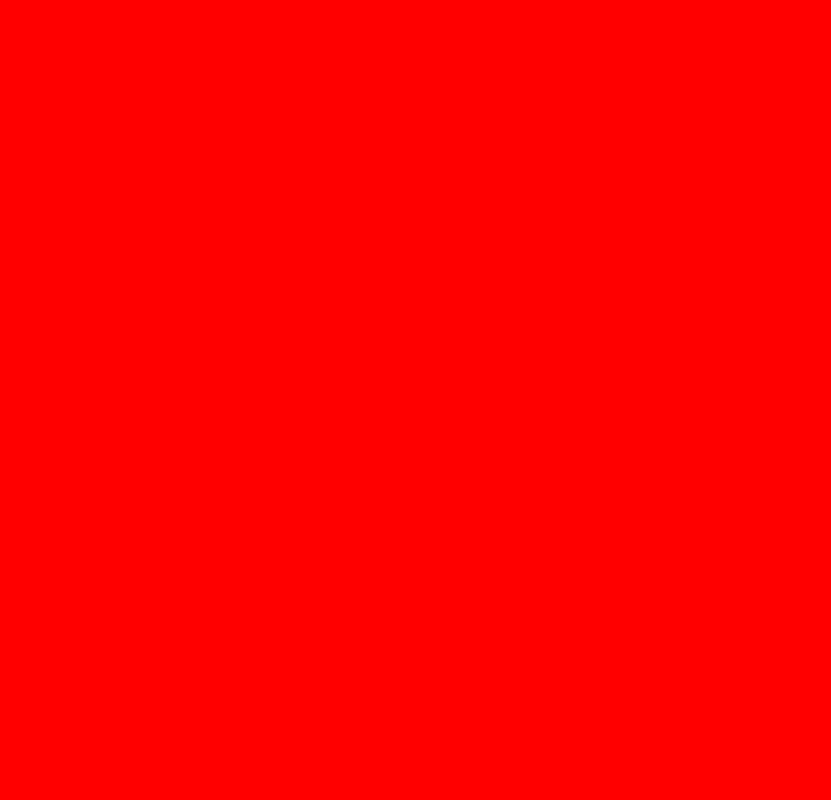
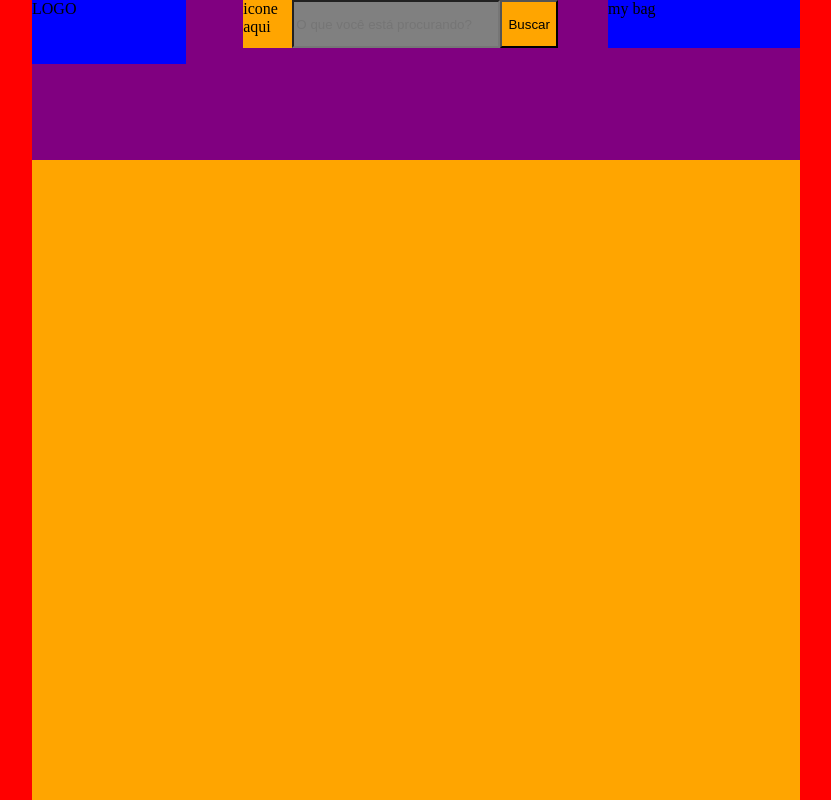
Before and after one commit to mvoliveira/front-end, a website: page index.html in a window 1280 px wide. Shown: the whole page, without its empty margins (224-1055 px from the left). Drawn offline with Linux system fonts and the light colour scheme.

Commit message:
add colorfull header

```diff
--- a/index.html
+++ b/index.html
@@ -3,11 +3,31 @@
   <head>
     <link rel="stylesheet" type="text/css" href="public/css/main.css">
     <link rel="stylesheet" type="text/css" href="public/css/container.css">
+    <link rel="stylesheet" type="text/css" href="public/css/header.css">
+    <link rel="stylesheet" type="text/css" href="public/css/search.css">
     <meta charset="utf-8">
     <title>Front End Moovin</title>
   </head>
   <body>
     <div class="container">
+      <div class="container-with-content">
+        <header class="header">
+          <div class="logo">
+            LOGO
+          </div>
+          <div class="search">
+            <div class="icon">
+              icone aqui
+            </div>
+            <input class="input" placeholder="O que você está procurando?" name="" value="">
+            <button class="search-button"type="button" name="button">Buscar</button>
+          </div>
+          <div class="my-Bag">
+            my bag
+          </div>
+        </header>
+
+      </div>
     </div>
   </body>
 </html>
--- a/scss/container.scss
+++ b/scss/container.scss
@@ -1,5 +1,17 @@
 .container{
+  display: flex;
+  justify-content: center;
+  // align-content: flex-start;
   background-color: red;
   min-height: 100vh;
   min-width: 100vw;
+  max-width: 100%;
+  max-height: 100%;
 }
+
+.container-with-content{
+  background-color: orange;
+  justify-content: space-between;
+  max-width: 60%;
+  min-width: 60%;
+}
--- /dev/null
+++ b/scss/header.scss
@@ -0,0 +1,23 @@
+.header {
+  display: flex;
+  justify-content: space-between;
+  background-color: purple;
+  min-width: 60vh;
+  min-height: 20vh;
+}
+
+.logo{
+  background-color: blue;
+  min-width: 12vw;
+  min-height: 8vh;
+  max-height: 8vh;
+  max-width: 12vw;
+}
+
+.my-Bag{
+  background-color: blue;
+  min-width: 15vw;
+  min-height: 6vh;
+  max-height: 6vh;
+  max-width: 15vw;
+}
--- /dev/null
+++ b/scss/search.scss
@@ -0,0 +1,27 @@
+.search{
+  min-width: 40%;
+  max-width: 40%;
+  min-height: 6vh;
+  max-height: 6vh;
+  background-color: green;
+  display: flex;
+  align-content: space-between;
+}
+
+.input{
+  min-width: 65%;
+  max-width: 65%;
+  background-color: gray;
+}
+
+.search-button{
+  min-width: 19%;
+  max-width: 19%;
+  background-color: orange;
+}
+
+.icon{
+  min-width: 16%;
+  max-width: 16%;
+  background-color: orange;
+}
```
Also changed, not shown: public/css/container.css, public/css/header.css (added), public/css/search.css (added), 1 other file.
